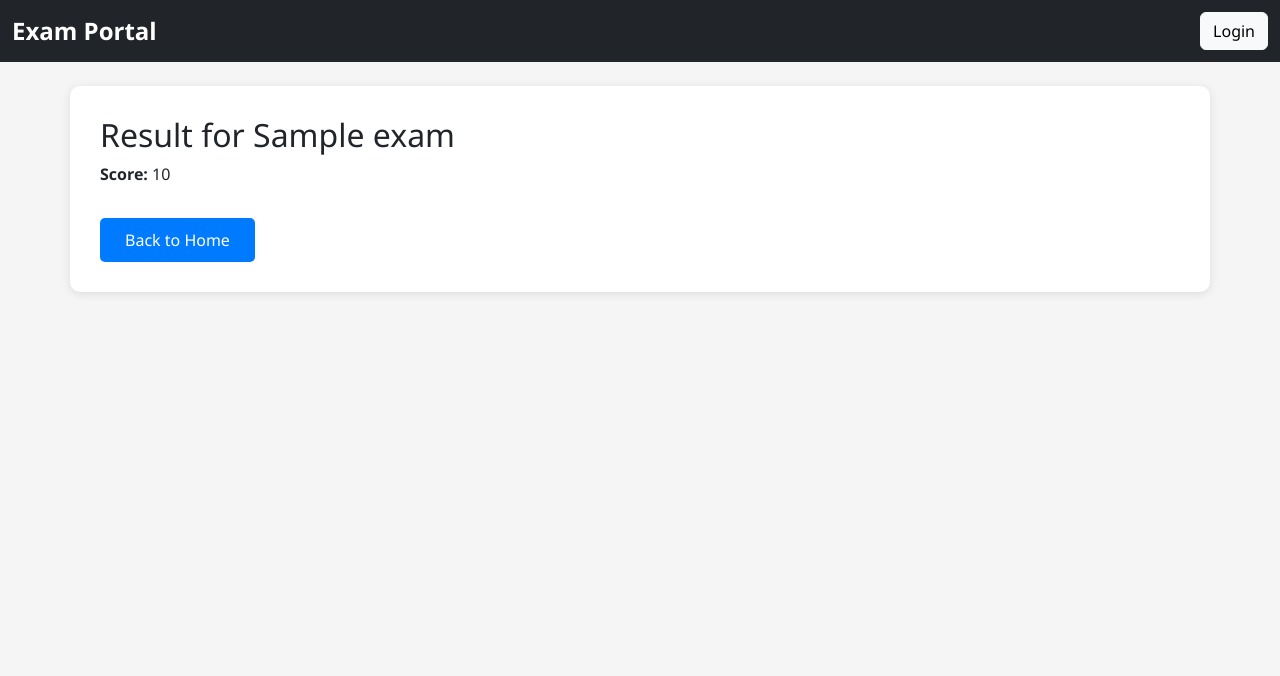
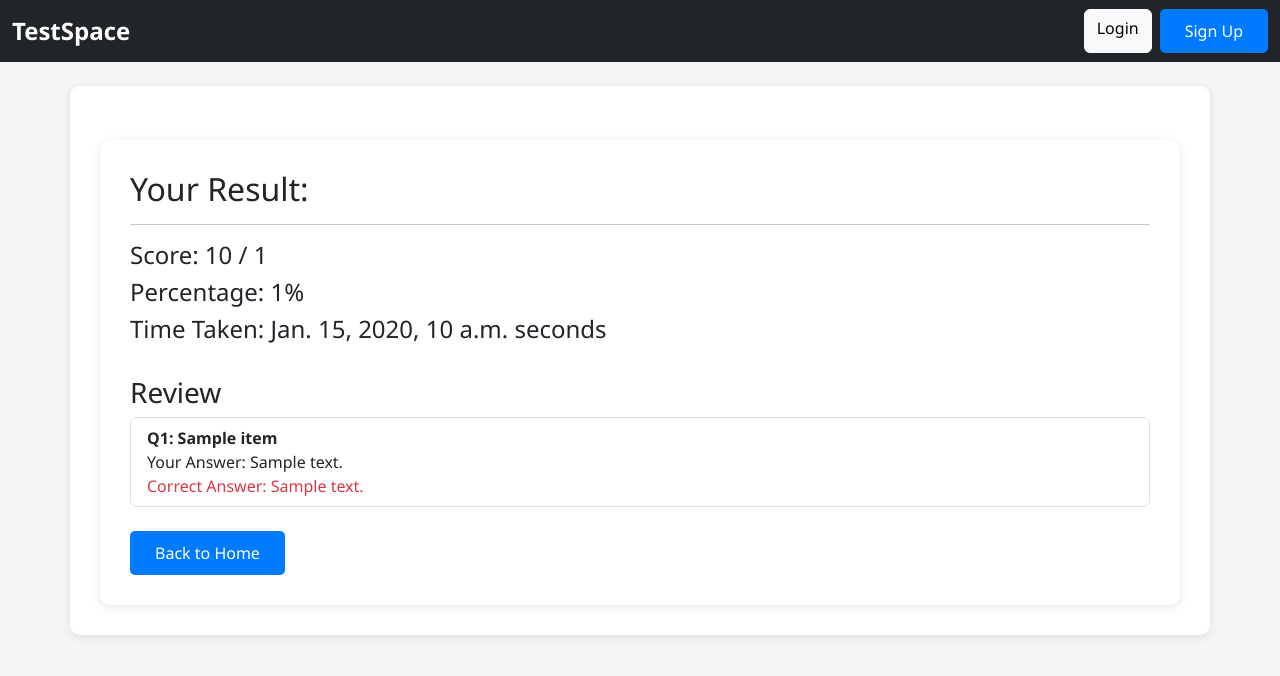
Before and after one commit to shreya-nair21/TestSpace, a Django app: template main/templates/result.html in a window 1280 px wide. Shown: the top 676 px of the page. Run offline with Django 3.2, Linux system fonts and the light colour scheme; the template is opened without the code that fills it: most values are stand-ins (such as "Sample title", 1, 10 or a date in 2020).

Commit message:
add all files

```diff
--- a/main/static/main/styles.css
+++ b/main/static/main/styles.css
@@ -1,4 +1,3 @@
-
 body {
   background-color: #f5f5f5;
   font-family: 'Segoe UI', Tahoma, Geneva, Verdana, sans-serif;
@@ -8,7 +7,7 @@ body {
   background-color: white;
   padding: 30px;
   border-radius: 10px;
-  box-shadow: 0 2px 10px rgba(0,0,0,0.1);
+  box-shadow: 0 2px 10px rgba(0, 0, 0, 0.1);
   margin-top: 20px;
 }
 
@@ -23,7 +22,7 @@ body {
 }
 
 .exam-card:hover {
-  box-shadow: 0 4px 12px rgba(0,0,0,0.15);
+  box-shadow: 0 4px 12px rgba(0, 0, 0, 0.15);
 }
 
 /* Buttons */
@@ -52,3 +51,17 @@ body {
   font-size: 1.5rem;
   font-weight: bold;
 }
+
+/* Timer box */
+#timer-box {
+  position: fixed;
+  top: 10px;
+  right: 10px;
+  background: white;
+  padding: 10px;
+  border: 1px solid #ccc;
+  border-radius: 5px;
+  box-shadow: 0 2px 5px rgba(0, 0, 0, 0.1);
+  z-index: 1000;
+  font-weight: bold;
+}
--- a/main/templates/base.html
+++ b/main/templates/base.html
@@ -1,21 +1,27 @@
 {% load static %}
 <!DOCTYPE html>
 <html lang="en">
+
 <head>
-  <title>Exam Portal</title>
-  <link rel="stylesheet"
-  href="https://cdn.jsdelivr.net/npm/bootstrap@5.3.0/dist/css/bootstrap.min.css">
+  <title>TestSpace</title>
+  <link rel="stylesheet" href="https://cdn.jsdelivr.net/npm/bootstrap@5.3.0/dist/css/bootstrap.min.css">
   <link rel="stylesheet" href="{% static 'main/styles.css' %}">
 </head>
 
 <body>
   <nav class="navbar navbar-dark bg-dark mb-4">
     <div class="container-fluid">
-      <span class="navbar-brand">Exam Portal</span>
+      <span class="navbar-brand">TestSpace</span>
       {% if user.is_authenticated %}
-      <a class = "btn btn-danger" href="{% url 'logout' %}">Logout</a>
+      <div class="d-flex">
+        <a class="btn btn-warning me-2" href="{% url 'dashboard' %}">Dashboard</a>
+        <a class="btn btn-danger" href="{% url 'logout' %}">Logout</a>
+      </div>
       {% else %}
-      <a class = "btn btn-light" href="{% url 'login' %}">Login</a>
+      <div class="d-flex">
+        <a class="btn btn-light me-2" href="{% url 'login' %}">Login</a>
+        <a class="btn btn-primary" href="{% url 'signup' %}">Sign Up</a>
+      </div>
       {% endif %}
     </div>
   </nav>
@@ -25,4 +31,5 @@
     {% endblock %}
   </div>
 </body>
+
 </html>
--- a/main/templates/result.html
+++ b/main/templates/result.html
@@ -1,13 +1,37 @@
 {% extends 'base.html' %}
 {% block content %}
 
-<h2> Result for {{ exam.title }}</h2>
+<div class="container mt-4">
+  <h2>Your Result:</h2>
+  <hr>
+  <h4>Score: {{ result.score }} / {{ total_questions }}</h4>
+  <h4>Percentage: {{ percentage }}%</h4>
+  <h4>Time Taken: {{ result.time_taken }} seconds </h4>
 
-<p><strong>Score:</strong>
-{{ result.score}}</p>
+  <br>
+  <h3>Review</h3>
+  <ul class="list-group">
+    {%for item in review %}
+    <li class="list-group-item">
+      <strong>Q{{ forloop.counter }}: {{ item.question }}</strong>
+      <br>
+      <span>Your Answer: {{ item.chosen_answer }}</span>
+      <br>
+      <span class="{% if item.is_correct %}text-success{% else %}text-danger{% endif %}">
+        Correct Answer: {{ item.correct_answer }}
+        {% if item.is_correct %}
+        <i class="fas fa-check"></i>
+        {% else %}
+        <i class="fas fa-times"></i>
+        {% endif %}
+      </span>
+    </li>
+    {% endfor %}
+  </ul>
 
-<a href = "/" class = "btn btn-primary mt-3">
-  Back to Home
-</a>
+  <br>
+
+  <a href="/" class="btn btn-primary">Back to Home</a>
+</div>
 
 {% endblock %}
--- a/main/urls.py
+++ b/main/urls.py
@@ -5,4 +5,5 @@ urlpatterns = [
   path('', views.home, name='home'),
   path('exam/<int:exam_id>/', views.take_exam, name='take_exam'),
   path('result/<int:exam_id>/', views.view_result, name='view_result'),
+  path('dashboard/', views.dashboard, name='dashboard'),
 ]
```
Also changed, not shown: TODO.md (added, +7 -0 lines), accounts/templates/accounts/login.html (+6 -5 lines), accounts/templates/accounts/signup.html (+4 -4 lines), main/models.py (+8 -0 lines), main/templates/dashboard.html (added, +40 -0 lines), main/views.py (+71 -9 lines), accounts/signals.py (added), main/migrations/0003_result_answers.py (added), main/templates/take_exam.html (indentation only).
